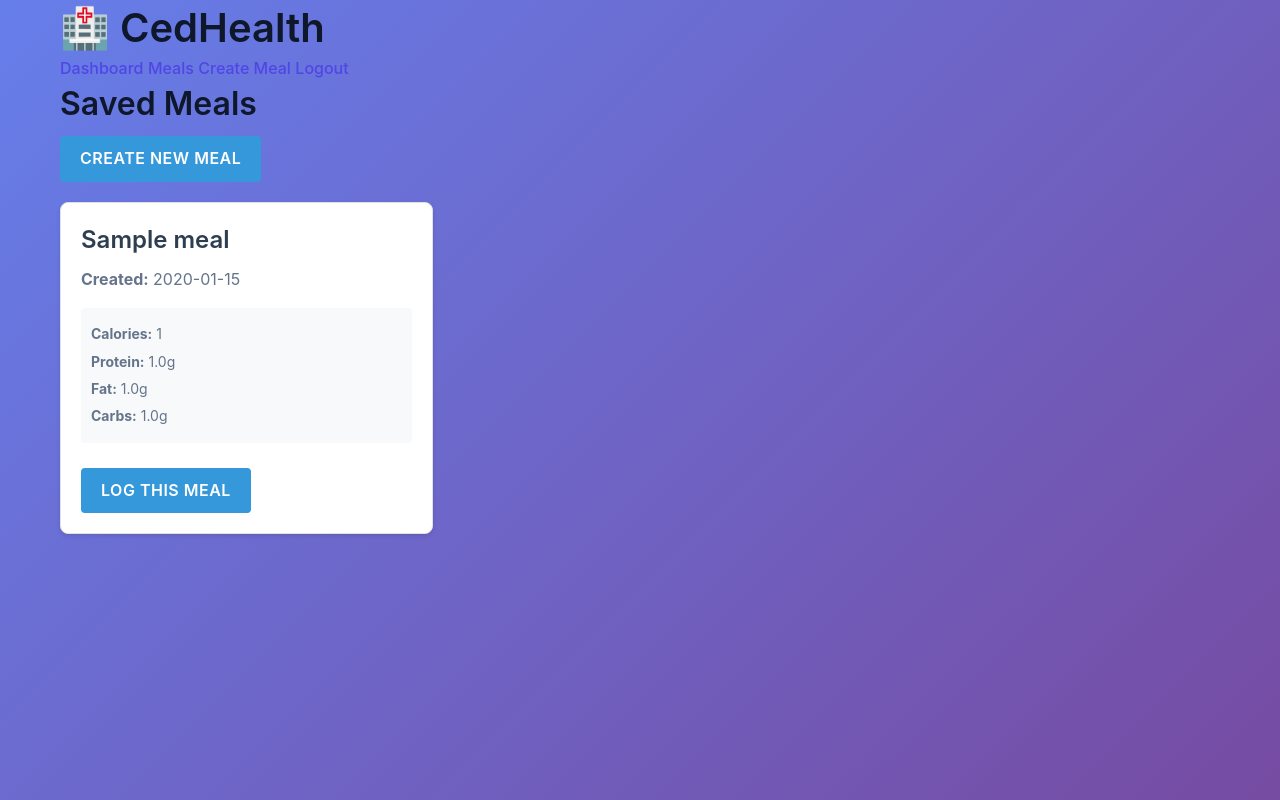
After one commit to Cedricamartin02/CedHealth, a Flask app: page /saved_meals in a window 1280 px wide. The commit adds this page. Run offline with Flask 3, Linux system fonts and the light colour scheme; a user stored in the database is signed in; tables that the repository leaves empty hold one stand-in row (values such as "Sample post").

Commit message:
Assistant checkpoint: Add custom meal creation and logging feature
Assistant generated file changes:
- cedhealth_app.py: Add saved_meals and saved_meal_items tables to database setup, Add route for creating custom meals
- templates/create_meal.html: Create template for custom meal creation form
- templates/saved_meals.html: Create template for viewing and logging saved meals
- templates/dashboard.html: Add navigation link to saved meals

---

User prompt:

Add a new feature to my Flask app that allows users to create a custom meal made up of multiple food components (e.g., 'Grilled Chicken Plate' = chicken, rice, broccoli). Create a form with multiple input fields for food name and quantity (e.g., '6 oz chicken', '1 cup rice', '1 cup broccoli'). Allow users to give this meal a name and save it to a new table called saved_meals. Also create a table called saved_meal_items to link saved meals with each of their food components. Finally, add a route where users can select one of their saved meals and log it with one click to the meals table.

Replit-Commit-Author: Assistant
Replit-Commit-Session-Id: a8e06497-82a2-4778-84d0-2e7f61307b07

```diff
--- a/cedhealth_app.py
+++ b/cedhealth_app.py
@@ -61,6 +61,30 @@ def init_db():
             weight REAL,
             date TEXT,
             FOREIGN KEY (user_id) REFERENCES users(id)
+        )
+    ''')
+
+    c.execute('''
+        CREATE TABLE IF NOT EXISTS saved_meals (
+            id INTEGER PRIMARY KEY AUTOINCREMENT,
+            user_id INTEGER,
+            meal_name TEXT,
+            created_date TEXT,
+            FOREIGN KEY (user_id) REFERENCES users(id)
+        )
+    ''')
+
+    c.execute('''
+        CREATE TABLE IF NOT EXISTS saved_meal_items (
+            id INTEGER PRIMARY KEY AUTOINCREMENT,
+            saved_meal_id INTEGER,
+            food_name TEXT,
+            quantity TEXT,
+            calories REAL,
+            protein REAL,
+            fat REAL,
+            carbs REAL,
+            FOREIGN KEY (saved_meal_id) REFERENCES saved_meals(id)
         )
     ''')
 
@@ -431,6 +455,149 @@ def log_weight():
     return redirect(url_for('dashboard'))
 
 
+@app.route('/create_meal', methods=['GET', 'POST'])
+def create_meal():
+    if 'user_id' not in session:
+        return redirect(url_for('login'))
+
+    error_message = None
+    success_message = None
+
+    if request.method == 'POST':
+        meal_name = request.form.get('meal_name')
+        food_items = []
+
+        # Get all food items from form
+        i = 0
+        while True:
+            food_name = request.form.get(f'food_name_{i}')
+            food_quantity = request.form.get(f'food_quantity_{i}')
+            if not food_name or not food_quantity:
+                break
+            food_items.append(f"{food_quantity} {food_name}")
+            i += 1
+
+        if meal_name and food_items:
+            try:
+                conn = sqlite3.connect('cedhealth.db')
+                c = conn.cursor()
+
+                # Create saved meal
+                c.execute('''
+                    INSERT INTO saved_meals (user_id, meal_name, created_date)
+                    VALUES (?, ?, ?)
+                ''', (session['user_id'], meal_name, datetime.now().date().isoformat()))
+
+                saved_meal_id = c.lastrowid
+
+                # Process each food item
+                for food_item in food_items:
+                    try:
+                        response = requests.post(API_URL,
+                                                 headers=HEADERS,
+                                                 json={"query": food_item})
+                        data = response.json()
+
+                        if 'foods' in data and data['foods']:
+                            food = data['foods'][0]
+
+                            # Save food item to saved_meal_items
+                            c.execute('''
+                                INSERT INTO saved_meal_items (saved_meal_id, food_name, quantity, calories, protein, fat, carbs)
+                                VALUES (?, ?, ?, ?, ?, ?, ?)
+                            ''', (saved_meal_id, food['food_name'], food_item,
+                                  food['nf_calories'], food['nf_protein'],
+                                  food['nf_total_fat'], food['nf_total_carbohydrate']))
+                        else:
+                            error_message = f"Nutrition data not found for: {food_item}"
+                            break
+                    except Exception as e:
+                        error_message = f"Error processing '{food_item}': {str(e)}"
+                        break
+
+                if not error_message:
+                    conn.commit()
+                    success_message = f"Custom meal '{meal_name}' created successfully!"
+                else:
+                    # Delete the saved meal if there was an error
+                    c.execute('DELETE FROM saved_meals WHERE id = ?', (saved_meal_id,))
+                    conn.commit()
+
+                conn.close()
+
+            except Exception as e:
+                error_message = f"Error creating meal: {str(e)}"
+        else:
+            error_message = "Please enter a meal name and at least one food item."
+
+    return render_template('create_meal.html',
+                         error_message=error_message,
+                         success_message=success_message)
+
+
+@app.route('/saved_meals')
+def saved_meals():
+    if 'user_id' not in session:
+        return redirect(url_for('login'))
+
+    conn = sqlite3.connect('cedhealth.db')
+    c = conn.cursor()
+
+    # Get saved meals with their total nutrition
+    c.execute('''
+        SELECT sm.id, sm.meal_name, sm.created_date,
+               SUM(smi.calories) as total_calories,
+               SUM(smi.protein) as total_protein,
+               SUM(smi.fat) as total_fat,
+               SUM(smi.carbs) as total_carbs
+        FROM saved_meals sm
+        LEFT JOIN saved_meal_items smi ON sm.id = smi.saved_meal_id
+        WHERE sm.user_id = ?
+        GROUP BY sm.id, sm.meal_name, sm.created_date
+        ORDER BY sm.created_date DESC
+    ''', (session['user_id'],))
+
+    saved_meals_data = c.fetchall()
+    conn.close()
+
+    return render_template('saved_meals.html', saved_meals=saved_meals_data)
+
+
+@app.route('/log_saved_meal/<int:saved_meal_id>')
+def log_saved_meal(saved_meal_id):
+    if 'user_id' not in session:
+        return redirect(url_for('login'))
+
+    conn = sqlite3.connect('cedhealth.db')
+    c = conn.cursor()
+
+    # Get saved meal items
+    c.execute('''
+        SELECT smi.food_name, smi.calories, smi.protein, smi.fat, smi.carbs
+        FROM saved_meal_items smi
+        JOIN saved_meals sm ON smi.saved_meal_id = sm.id
+        WHERE sm.id = ? AND sm.user_id = ?
+    ''', (saved_meal_id, session['user_id']))
+
+    meal_items = c.fetchall()
+
+    if meal_items:
+        current_date = datetime.now().date().isoformat()
+
+        # Log each item as a separate meal entry
+        for item in meal_items:
+            food_name, calories, protein, fat, carbs = item
+            c.execute('''
+                INSERT INTO meals (user_id, meal_name, calories, protein, fat, carbs, date)
+                VALUES (?, ?, ?, ?, ?, ?, ?)
+            ''', (session['user_id'], food_name, calories, protein, fat, carbs, current_date))
+
+        conn.commit()
+
+    conn.close()
+    return redirect(url_for('meals'))
+
+
 # ---------- RUN ----------
 if __name__ == '__main__':
     app.run(debug=True)
--- a/templates/dashboard.html
+++ b/templates/dashboard.html
@@ -90,6 +90,12 @@
                     <div class="nav-icon">🍽️</div>
                     <h3>Meals</h3>
                     <p>Add meals & view history</p>
+                </a>
+
+                <a href="/saved_meals" class="nav-item">
+                    <div class="nav-icon">📋</div>
+                    <h3>Saved Meals</h3>
+                    <p>Custom meal templates</p>
                 </a>
 
                 <a href="/bmi" class="nav-item">
--- /dev/null
+++ b/templates/saved_meals.html
@@ -0,0 +1,101 @@
+
+<!DOCTYPE html>
+<html lang="en">
+<head>
+    <meta charset="UTF-8">
+    <meta name="viewport" content="width=device-width, initial-scale=1.0">
+    <title>Saved Meals - CedHealth</title>
+    <link rel="stylesheet" href="{{ url_for('static', filename='style.css') }}">
+</head>
+<body>
+    <div class="container">
+        <nav class="navbar">
+            <div class="nav-brand">
+                <h1>🏥 CedHealth</h1>
+            </div>
+            <div class="nav-links">
+                <a href="{{ url_for('dashboard') }}">Dashboard</a>
+                <a href="{{ url_for('meals') }}">Meals</a>
+                <a href="{{ url_for('create_meal') }}">Create Meal</a>
+                <a href="{{ url_for('logout') }}">Logout</a>
+            </div>
+        </nav>
+
+        <div class="content">
+            <h2>Saved Meals</h2>
+
+            <a href="{{ url_for('create_meal') }}" class="btn">Create New Meal</a>
+
+            {% if saved_meals %}
+                <div class="saved-meals-grid">
+                    {% for meal in saved_meals %}
+                        <div class="saved-meal-card">
+                            <h3>{{ meal[1] }}</h3>
+                            <p><strong>Created:</strong> {{ meal[2] }}</p>
+                            <div class="nutrition-summary">
+                                <p><strong>Calories:</strong> {{ "%.0f"|format(meal[3] or 0) }}</p>
+                                <p><strong>Protein:</strong> {{ "%.1f"|format(meal[4] or 0) }}g</p>
+                                <p><strong>Fat:</strong> {{ "%.1f"|format(meal[5] or 0) }}g</p>
+                                <p><strong>Carbs:</strong> {{ "%.1f"|format(meal[6] or 0) }}g</p>
+                            </div>
+                            <a href="{{ url_for('log_saved_meal', saved_meal_id=meal[0]) }}" class="btn">Log This Meal</a>
+                        </div>
+                    {% endfor %}
+                </div>
+            {% else %}
+                <p>No saved meals yet. <a href="{{ url_for('create_meal') }}">Create your first custom meal!</a></p>
+            {% endif %}
+        </div>
+    </div>
+
+    <style>
+        .saved-meals-grid {
+            display: grid;
+            grid-template-columns: repeat(auto-fill, minmax(300px, 1fr));
+            gap: 20px;
+            margin-top: 20px;
+        }
+
+        .saved-meal-card {
+            background: white;
+            border-radius: 8px;
+            padding: 20px;
+            box-shadow: 0 2px 4px rgba(0,0,0,0.1);
+            border: 1px solid #e0e0e0;
+        }
+
+        .saved-meal-card h3 {
+            color: #2c3e50;
+            margin-bottom: 10px;
+        }
+
+        .nutrition-summary {
+            margin: 15px 0;
+            padding: 10px;
+            background: #f8f9fa;
+            border-radius: 4px;
+        }
+
+        .nutrition-summary p {
+            margin: 5px 0;
+            font-size: 14px;
+        }
+
+        .btn {
+            display: inline-block;
+            padding: 10px 20px;
+            background-color: #3498db;
+            color: white;
+            text-decoration: none;
+            border-radius: 4px;
+            border: none;
+            cursor: pointer;
+            margin-top: 10px;
+        }
+
+        .btn:hover {
+            background-color: #2980b9;
+        }
+    </style>
+</body>
+</html>
```
Also changed, not shown: templates/create_meal.html (added, +110 -0 lines).
